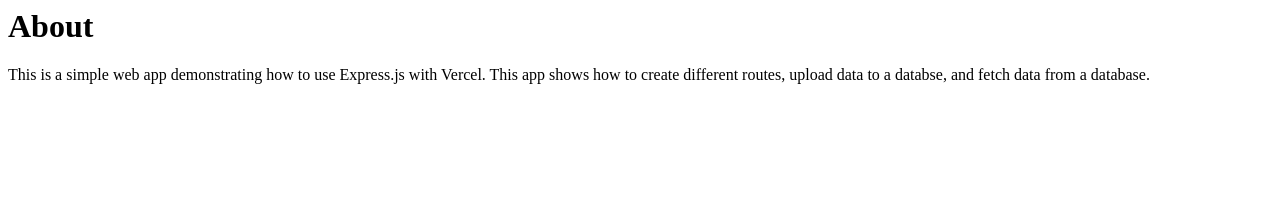
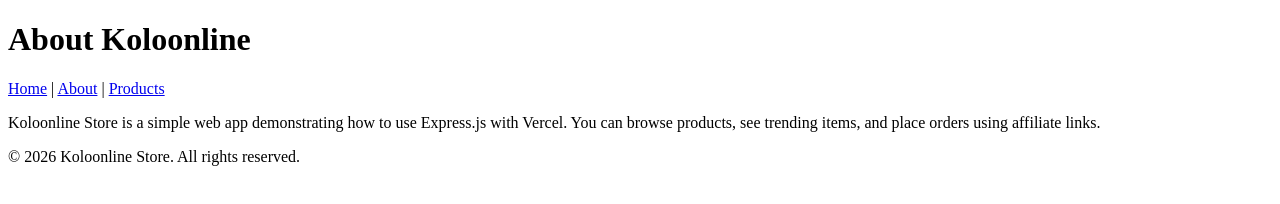
Before and after one commit to linasobhy8-source/express-js-on-vercel, a plain HTML site: page components/about.htm in a window 1280 px wide. Drawn offline with Linux system fonts and the light colour scheme.

Commit message:
Update about.htm
Signed-off-by: linasobhy8-source <linasobhy8@gmail.com>

```diff
--- a/components/about.htm
+++ b/components/about.htm
@@ -1,12 +1,31 @@
-<html>
-  <head>
-    <meta charset="utf-8"/>
-    <title>Express on Vercel</title>
-    <link rel="stylesheet" href="/style.css" />
-  </head>
-	<body>
-    <div>
-      <h1>About</h1>
-      <p>This is a simple web app demonstrating how to use Express.js with Vercel. This app shows how to create different routes, upload data to a databse, and fetch data from a database.</p>
-  </body>
+<!DOCTYPE html>
+<html lang="en">
+<head>
+  <meta charset="UTF-8" />
+  <meta name="viewport" content="width=device-width, initial-scale=1.0" />
+  <title>About Koloonline</title>
+  <link rel="stylesheet" href="/style.css" />
+</head>
+<body>
+  <header>
+    <h1>About Koloonline</h1>
+    <nav>
+      <a href="index.html">Home</a> |
+      <a href="about.html">About</a> |
+      <a href="products.html">Products</a>
+    </nav>
+  </header>
+
+  <main>
+    <p>
+      Koloonline Store is a simple web app demonstrating how to use Express.js
+      with Vercel. You can browse products, see trending items, and place
+      orders using affiliate links.
+    </p>
+  </main>
+
+  <footer>
+    <p>&copy; 2026 Koloonline Store. All rights reserved.</p>
+  </footer>
+</body>
 </html>
```
